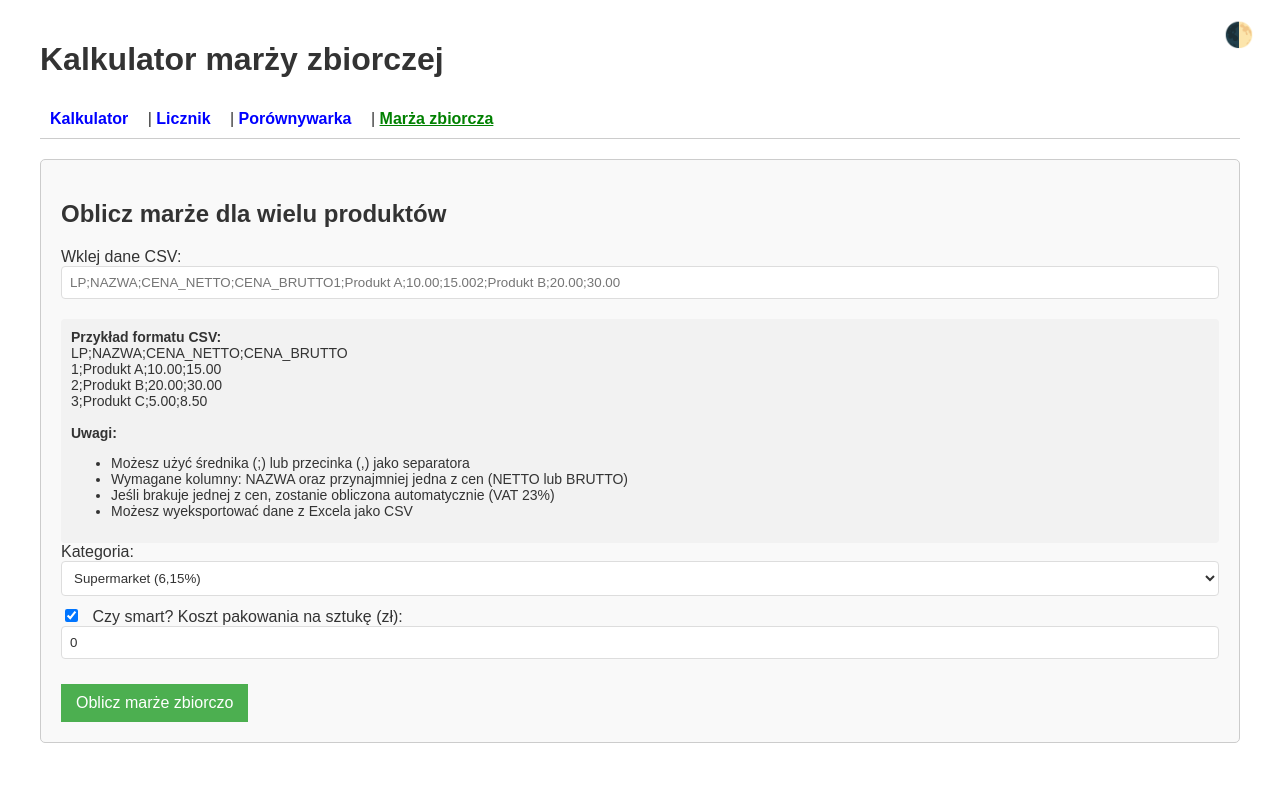
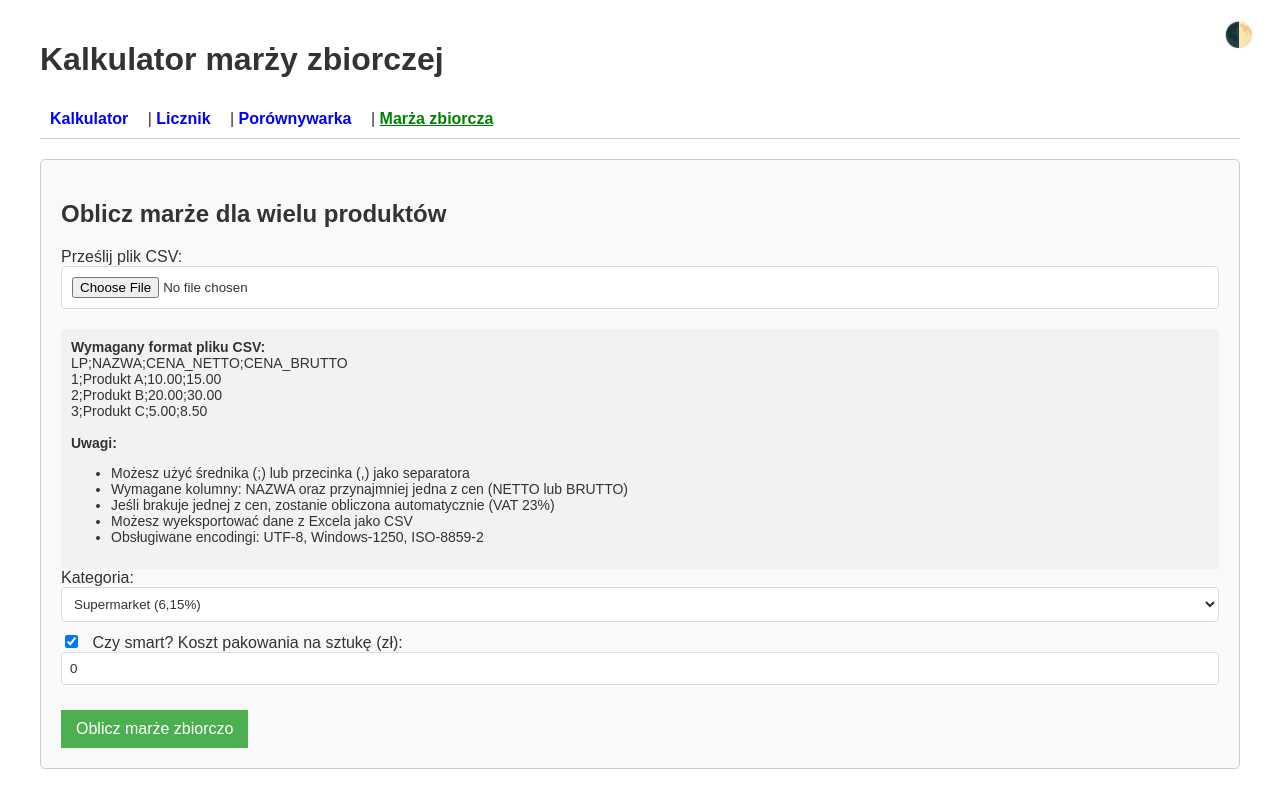
Before and after one commit to czangusiek/kalkulator-marzy, a Flask app: page /zbiorczy in a window 1280 px wide. Before the commit the page ends 743 px from the top, so only its background shows below. Run offline with Flask 3, Linux system fonts and the light colour scheme.

Commit message:
dodanie obslugi plikow

```diff
--- a/app.py
+++ b/app.py
@@ -1,7 +1,7 @@
 import os
 from flask import Flask, request, render_template, session, redirect, url_for, jsonify, send_from_directory
 from flask_wtf import FlaskForm
-from wtforms import StringField, SelectField, SubmitField, BooleanField, IntegerField, TextAreaField
+from wtforms import StringField, SelectField, SubmitField, BooleanField, IntegerField, TextAreaField, FileField
 from wtforms.validators import DataRequired, Optional, NumberRange
 from datetime import datetime, timedelta
 import requests
@@ -9,10 +9,12 @@ import difflib
 import json
 import csv
 import io
+from werkzeug.utils import secure_filename
 
 app = Flask(__name__)
 app.secret_key = 'tajny_klucz'
 app.config['SESSION_TYPE'] = 'filesystem'
+app.config['MAX_CONTENT_LENGTH'] = 16 * 1024 * 1024  # 16MB max file size
 
 def pobierz_kurs_waluty(waluta, data=None):
     try:
@@ -139,7 +141,7 @@ class KalkulatorVATForm(FlaskForm):
     submit = SubmitField('Oblicz')
 
 class KalkulatorZbiorczyForm(FlaskForm):
-    plik_csv = StringField('Dane CSV:')
+    plik_csv = FileField('Prześlij plik CSV:')
     kategoria_zbiorcza = SelectField('Kategoria:', choices=[
         ('A', 'Supermarket (6,15%)'),
         ('B', 'Cukier (12,92%)'),
@@ -160,58 +162,103 @@ def zamien_przecinek_na_kropke(liczba):
         return float(liczba.replace(",", "."))
     return liczba
 
-def przetworz_dane_zbiorcze(dane_csv, kategoria, czy_smart, koszt_pakowania):
-    """Przetwarza dane CSV i oblicza marże dla każdego produktu"""
+def przetworz_dane_zbiorcze(plik_csv, kategoria, czy_smart, koszt_pakowania):
+    """Przetwarza przesłany plik CSV i oblicza marże dla każdego produktu"""
     try:
-        # Konwersja danych CSV
-        if isinstance(dane_csv, str):
-            csv_data = io.StringIO(dane_csv)
+        # Sprawdź rozszerzenie pliku
+        filename = secure_filename(plik_csv.filename)
+        if not (filename.endswith('.csv') or filename.endswith('.txt')):
+            return None, "Dozwolone są tylko pliki CSV lub TXT"
+
+        # Odczytaj zawartość pliku
+        content = plik_csv.read()
+
+        # Spróbuj różnych encodingów
+        for encoding in ['utf-8-sig', 'utf-8', 'cp1250', 'iso-8859-2']:
+            try:
+                content_decoded = content.decode(encoding)
+                break
+            except UnicodeDecodeError:
+                continue
         else:
-            csv_data = io.StringIO(dane_csv.read().decode('utf-8-sig'))
+            return None, "Błąd kodowania pliku - użyj UTF-8"
 
-        reader = csv.DictReader(csv_data, delimiter=';')
-        if reader.fieldnames is None:
-            reader = csv.DictReader(csv_data, delimiter=',')
+        # Spróbuj różnych separatorów
+        for delimiter in [';', ',', '\t']:
+            try:
+                csv_data = io.StringIO(content_decoded)
+                reader = csv.DictReader(csv_data, delimiter=delimiter)
+                if reader.fieldnames:
+                    break
+            except:
+                continue
+        else:
+            return None, "Nieprawidłowy format CSV"
 
         produkty = []
         for row in reader:
-            # Szukamy kolumn z cenami (case insensitive)
+            # Szukamy kolumn z cenami (case insensitive i z polskimi znakami)
             cena_netto = None
             cena_brutto = None
             nazwa = ""
+            lp = ""
 
             for key, value in row.items():
+                if value is None:
+                    continue
+
                 key_lower = key.lower().strip()
-                if 'nazwa' in key_lower or 'nazwa' in key_lower:
-                    nazwa = value.strip()
+                value = str(value).strip()
+
+                if 'lp' in key_lower or 'l.p' in key_lower or 'nr' in key_lower:
+                    lp = value
+                elif 'nazwa' in key_lower or 'produkt' in key_lower or 'nazwa' in key_lower:
+                    nazwa = value
                 elif 'netto' in key_lower:
                     try:
-                        cena_netto = zamien_przecinek_na_kropke(value) if value.strip() else None
-                    except:
+                        # Usuń zł, PLN itp. i zamień przecinki na kropki
+                        cleaned_value = value.replace('zł', '').replace('PLN', '').replace(' ', '').replace(',', '.')
+                        cena_netto = float(cleaned_value) if cleaned_value else None
+                    except (ValueError, TypeError):
                         cena_netto = None
                 elif 'brutto' in key_lower:
                     try:
-                        cena_brutto = zamien_przecinek_na_kropke(value) if value.strip() else None
-                    except:
+                        cleaned_value = value.replace('zł', '').replace('PLN', '').replace(' ', '').replace(',', '.')
+                        cena_brutto = float(cleaned_value) if cleaned_value else None
+                    except (ValueError, TypeError):
                         cena_brutto = None
+                elif 'cena' in key_lower and cena_netto is None and cena_brutto is None:
+                    # Jeśli jest tylko kolumna "cena", traktuj jako brutto
+                    try:
+                        cleaned_value = value.replace('zł', '').replace('PLN', '').replace(' ', '').replace(',', '.')
+                        cena_brutto = float(cleaned_value) if cleaned_value else None
+                    except (ValueError, TypeError):
+                        cena_brutto = None
+
+            # Jeśli nie znaleziono nazwy, pomiń wiersz
+            if not nazwa:
+                continue
 
             # Oblicz brakującą cenę
             if cena_netto is not None and cena_brutto is None:
                 cena_brutto = cena_netto * 1.23  # domyślnie 23% VAT
             elif cena_brutto is not None and cena_netto is None:
                 cena_netto = cena_brutto / 1.23
+            elif cena_netto is None and cena_brutto is None:
+                continue  # Pomijamy jeśli brak obu cen
 
-            if cena_netto is not None and cena_brutto is not None and nazwa:
-                produkty.append({
-                    'nazwa': nazwa,
-                    'cena_netto': cena_netto,
-                    'cena_brutto': cena_brutto
-                })
+            produkty.append({
+                'lp': lp,
+                'nazwa': nazwa,
+                'cena_netto': cena_netto,
+                'cena_brutto': cena_brutto
+            })
 
-        return produkty
+        return produkty, None
+
     except Exception as e:
-        print(f"Błąd przetwarzania CSV: {e}")
-        return []
+        print(f"Błąd przetwarzania pliku: {e}")
+        return None, f"Błąd przetwarzania pliku: {str(e)}"
 
 def oblicz_marze_dla_produktu(cena_zakupu, cena_sprzedazy, kategoria, czy_smart=True, koszt_pakowania=0):
     """Oblicza marżę dla pojedynczego produktu"""
@@ -1351,46 +1398,53 @@ def zbiorczy():
     laczna_cena_zakupu = 0
     laczna_cena_sprzedazy = 0
     liczba_produktow = 0
+    error_message = None
 
     if form_zbiorczy.submit_zbiorczy.data and form_zbiorczy.validate():
-        dane_csv = form_zbiorczy.plik_csv.data
+        plik_csv = request.files.get('plik_csv')
         kategoria = form_zbiorczy.kategoria_zbiorcza.data
         czy_smart = form_zbiorczy.czy_smart_zbiorcze.data
         koszt_pakowania = form_zbiorczy.koszt_pakowania_zbiorcze.data
 
-        produkty = przetworz_dane_zbiorcze(dane_csv, kategoria, czy_smart, koszt_pakowania)
+        if plik_csv and plik_csv.filename:
+            produkty, error = przetworz_dane_zbiorcze(plik_csv, kategoria, czy_smart, koszt_pakowania)
 
-        if produkty:
-            wyniki = []
-            for produkt in produkty:
-                cena_zakupu = produkt['cena_netto']
-                cena_sprzedazy = produkt['cena_brutto']
+            if error:
+                error_message = error
+            elif produkty:
+                wyniki = []
+                for produkt in produkty:
+                    cena_zakupu = produkt['cena_netto']
+                    cena_sprzedazy = produkt['cena_brutto']
 
-                marza_dane = oblicz_marze_dla_produktu(
-                    cena_zakupu,
-                    cena_sprzedazy,
-                    kategoria,
-                    czy_smart,
-                    koszt_pakowania
-                )
+                    marza_dane = oblicz_marze_dla_produktu(
+                        cena_zakupu,
+                        cena_sprzedazy,
+                        kategoria,
+                        czy_smart,
+                        koszt_pakowania
+                    )
 
-                wyniki.append({
-                    'nazwa': produkt['nazwa'],
-                    'cena_zakupu': cena_zakupu,
-                    'cena_sprzedazy': cena_sprzedazy,
-                    'prowizja': marza_dane['prowizja'],
-                    'dostawa': marza_dane['dostawa'],
-                    'marza_netto': marza_dane['marza_netto'],
-                    'marza_procent': marza_dane['marza_procent'],
-                    'koszt_pakowania': marza_dane['koszt_pakowania']
-                })
+                    wyniki.append({
+                        'lp': produkt['lp'],
+                        'nazwa': produkt['nazwa'],
+                        'cena_zakupu': cena_zakupu,
+                        'cena_sprzedazy': cena_sprzedazy,
+                        'prowizja': marza_dane['prowizja'],
+                        'dostawa': marza_dane['dostawa'],
+                        'marza_netto': marza_dane['marza_netto'],
+                        'marza_procent': marza_dane['marza_procent'],
+                        'koszt_pakowania': marza_dane['koszt_pakowania']
+                    })
 
-                laczna_marza += marza_dane['marza_netto']
-                laczna_cena_zakupu += cena_zakupu
-                laczna_cena_sprzedazy += cena_sprzedazy
-                liczba_produktow += 1
+                    laczna_marza += marza_dane['marza_netto']
+                    laczna_cena_zakupu += cena_zakupu
+                    laczna_cena_sprzedazy += cena_sprzedazy
+                    liczba_produktow += 1
 
-            wyniki_zbiorcze = wyniki
+                wyniki_zbiorcze = wyniki
+        else:
+            error_message = "Proszę wybrać plik do przesłania"
 
     return render_template(
         "zbiorczy.html",
@@ -1399,7 +1453,8 @@ def zbiorczy():
         laczna_marza=laczna_marza,
         laczna_cena_zakupu=laczna_cena_zakupu,
         laczna_cena_sprzedazy=laczna_cena_sprzedazy,
-        liczba_produktow=liczba_produktow
+        liczba_produktow=liczba_produktow,
+        error_message=error_message
     )
 
 if __name__ == "__main__":
--- a/templates/index.html
+++ b/templates/index.html
@@ -373,7 +373,7 @@
     <div class="nawigacja">
         <a href="/" class="aktywny">Kalkulator</a> |
         <a href="/licznik">Licznik</a> |
-        <a href="/porownaj">Porównywarka</a>
+        <a href="/porownaj">Porównywarka</a> |
         <a href="/zbiorczy">Marża zbiorcza</a>
     </div>
 
--- a/templates/zbiorczy.html
+++ b/templates/zbiorczy.html
@@ -70,15 +70,15 @@
             margin-bottom: 20px;
         }
 
-        textarea {
+        input[type="file"] {
+            padding: 10px;
+            margin-bottom: 10px;
             width: 100%;
-            min-height: 200px;
-            padding: 10px;
+            box-sizing: border-box;
             background-color: var(--bg-color);
             color: var(--text-color);
             border: 1px solid var(--table-border);
             border-radius: 4px;
-            resize: vertical;
         }
 
         input[type="submit"] {
@@ -171,6 +171,24 @@
             font-size: 14px;
         }
 
+        .error-message {
+            color: var(--red-color);
+            background-color: rgba(255, 0, 0, 0.1);
+            padding: 10px;
+            border-radius: 4px;
+            margin: 10px 0;
+            border: 1px solid var(--red-color);
+        }
+
+        .success-message {
+            color: var(--green-color);
+            background-color: rgba(0, 255, 0, 0.1);
+            padding: 10px;
+            border-radius: 4px;
+            margin: 10px 0;
+            border: 1px solid var(--green-color);
+        }
+
         .kwota-do-kopiowania {
             cursor: pointer;
             transition: all 0.2s;
@@ -208,14 +226,14 @@
 
     <div class="kalkulator">
         <h2>Oblicz marże dla wielu produktów</h2>
-        <form method="POST">
+        <form method="POST" enctype="multipart/form-data">
             {{ form_zbiorczy.hidden_tag() }}
 
-            <label for="plik_csv">Wklej dane CSV:</label>
-            {{ form_zbiorczy.plik_csv(rows=10, placeholder="LP;NAZWA;CENA_NETTO;CENA_BRUTTO\n1;Produkt A;10.00;15.00\n2;Produkt B;20.00;30.00") }}
+            <label for="plik_csv">Prześlij plik CSV:</label>
+            {{ form_zbiorczy.plik_csv() }}
 
             <div class="przyklad-csv">
-                <strong>Przykład formatu CSV:</strong><br>
+                <strong>Wymagany format pliku CSV:</strong><br>
                 LP;NAZWA;CENA_NETTO;CENA_BRUTTO<br>
                 1;Produkt A;10.00;15.00<br>
                 2;Produkt B;20.00;30.00<br>
@@ -227,6 +245,7 @@
                     <li>Wymagane kolumny: NAZWA oraz przynajmniej jedna z cen (NETTO lub BRUTTO)</li>
                     <li>Jeśli brakuje jednej z cen, zostanie obliczona automatycznie (VAT 23%)</li>
                     <li>Możesz wyeksportować dane z Excela jako CSV</li>
+                    <li>Obsługiwane encodingi: UTF-8, Windows-1250, ISO-8859-2</li>
                 </ul>
             </div>
 
@@ -243,6 +262,12 @@
             <br>
             {{ form_zbiorczy.submit_zbiorczy() }}
         </form>
+
+        {% if error_message %}
+        <div class="error-message">
+            <strong>Błąd:</strong> {{ error_message }}
+        </div>
+        {% endif %}
     </div>
 
     {% if wyniki_zbiorcze %}
@@ -289,7 +314,7 @@
             <tbody>
                 {% for wynik in wyniki_zbiorcze %}
                 <tr>
-                    <td>{{ loop.index }}</td>
+                    <td>{{ wynik.lp if wynik.lp else loop.index }}</td>
                     <td>{{ wynik.nazwa }}</td>
                     <td>
                         <span class="kwota-do-kopiowania" onclick="kopiujDoSchowka(this)"
```
